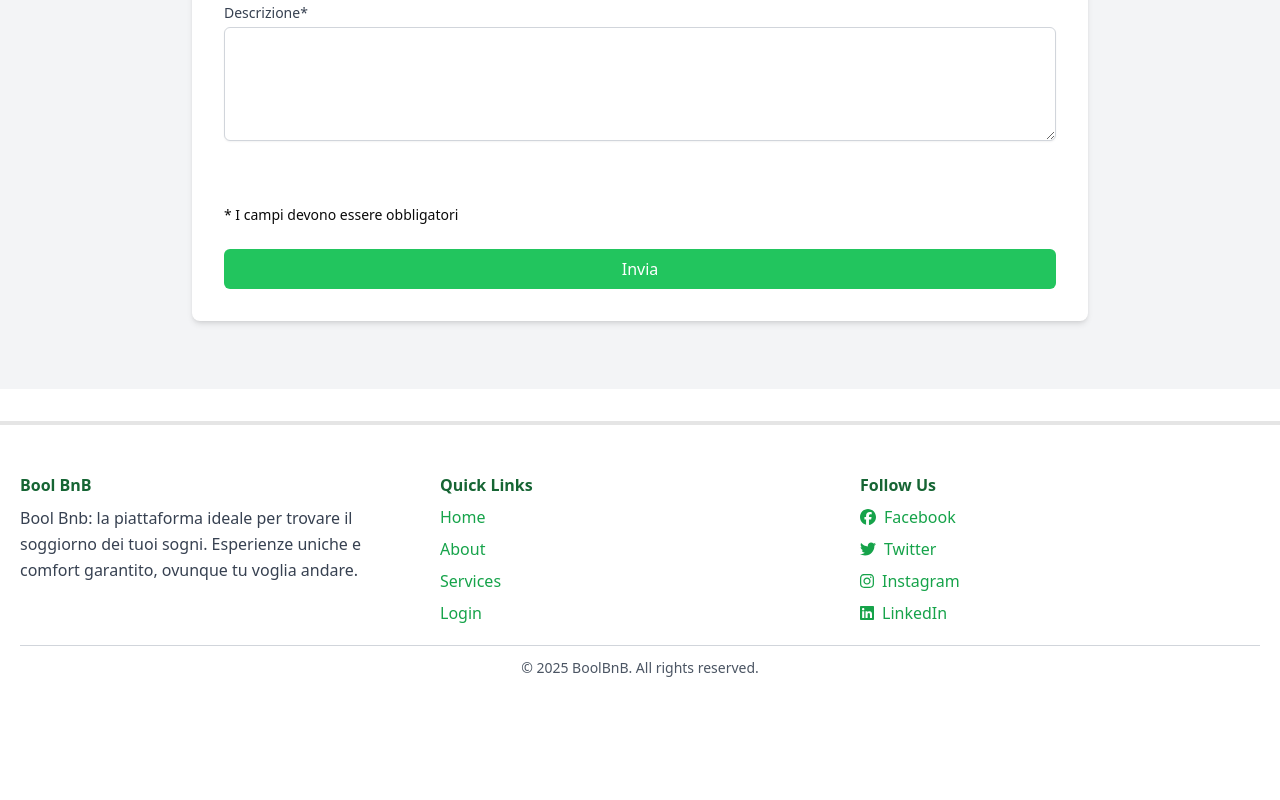
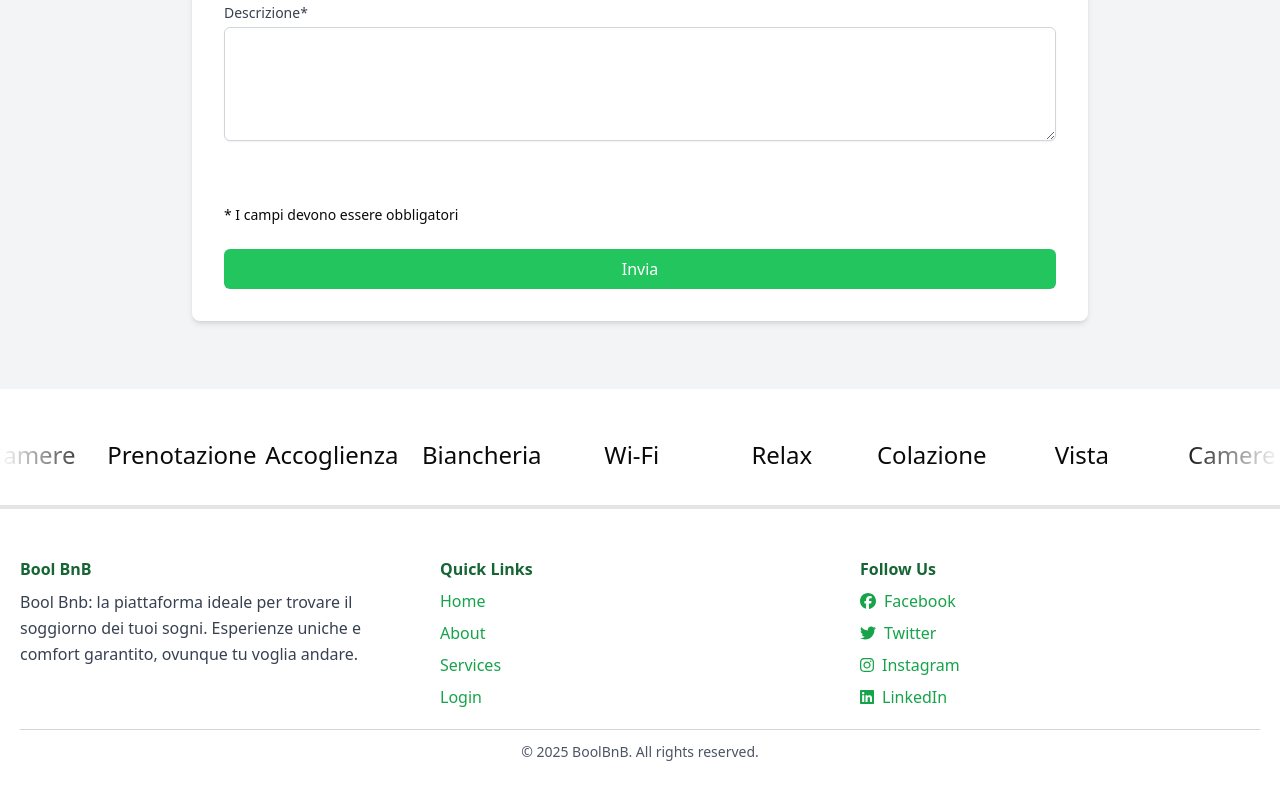
Before and after one commit to AVenturi98/Bool-BnB, a React (Vite) app in the folder client/: page /properties in a window 1280 px wide. Shown: the part 876-1676 px from the top of the page. Before the commit the page ends 1602 px from the top, so only its background shows below. Built offline with nearby package versions, Linux system fonts and the light colour scheme.

Commit message:
ADD: implement InfiniteSlideTextLeft component and integrate into DefaultLayout

```diff
--- /dev/null
+++ b/client/src/components/InfiniteSlideTextLeft.jsx
@@ -0,0 +1,49 @@
+import styles from "./InfiniteSlideTextLeft.module.css";
+
+export default function InfiniteSlideTextLeft() {
+  const textItems = [
+    "Colazione",
+    "Vista",
+    "Camere",
+    "Prenotazione",
+    "Accoglienza",
+    "Biancheria",
+    "Wi-Fi",
+    "Relax",
+    "Colazione",
+    "Vista",
+    "Camere",
+    "Prenotazione",
+    "Accoglienza",
+    "Biancheria",
+    "Wi-Fi",
+    "Relax",
+    "Colazione",
+    "Vista",
+    "Camere",
+    "Prenotazione",
+    "Accoglienza",
+    "Biancheria",
+    "Wi-Fi",
+    "Relax",
+  ];
+
+  return (
+    <div className={styles.container}>
+      <div className={styles.slider}>
+        <div className={styles.slideTrack}>
+          {textItems.map((text, index) => (
+            <div key={index} className={styles.slide}>
+              <span>{text}</span>
+            </div>
+          ))}
+          {textItems.map((text, index) => (
+            <div key={`clone-${index}`} className={styles.slide}>
+              <span>{text}</span>
+            </div>
+          ))}
+        </div>
+      </div>
+    </div>
+  );
+}
--- /dev/null
+++ b/client/src/components/InfiniteSlideTextLeft.module.css
@@ -0,0 +1,69 @@
+.container {
+  width: 100%;
+  position: relative;
+  overflow: hidden;
+  margin-top: 3rem;
+}
+
+.slider {
+  width: 100%;
+  overflow: hidden;
+  position: relative;
+}
+
+.slider::before,
+.slider::after {
+  content: "";
+  position: absolute;
+  top: 0;
+  bottom: 0;
+  width: 100px;
+  z-index: 2;
+  pointer-events: none;
+}
+
+.slider::before {
+  left: 0;
+  background: linear-gradient(
+    to right,
+    rgba(255, 255, 255, 1),
+    rgba(255, 255, 255, 0)
+  );
+}
+
+.slider::after {
+  right: 0;
+  background: linear-gradient(
+    to left,
+    rgba(255, 255, 255, 1),
+    rgba(255, 255, 255, 0)
+  );
+}
+
+.slideTrack {
+  display: flex;
+  width: calc(150px * 16);
+  animation: scroll 20s linear infinite;
+}
+
+.slide {
+  width: 150px;
+  flex-shrink: 0;
+  display: flex;
+  align-items: center;
+  justify-content: center;
+}
+
+.slide span {
+  font-size: 1.5rem;
+  white-space: nowrap;
+}
+
+@keyframes scroll {
+  0% {
+    transform: translateX(0);
+  }
+  100% {
+    transform: translateX(calc(-150px * 8));
+  }
+}
--- a/client/src/layouts/DefaultLayout.jsx
+++ b/client/src/layouts/DefaultLayout.jsx
@@ -1,20 +1,24 @@
-import { Outlet } from "react-router"
-import Header from "../components/Header"
-import Footer from "../components/Footer"
-import GlobalContext from "@/contexts/GlobalContext"
-import { useContext } from "react"
-import Loader from "@/components/Loader"
+import { Outlet } from "react-router";
+import Header from "../components/Header";
+import Footer from "../components/Footer";
+import GlobalContext from "@/contexts/GlobalContext";
+import { useContext } from "react";
+import Loader from "@/components/Loader";
+import InfiniteSlideTextLeft from "@/components/InfiniteSlideTextLeft";
 
 export default function DefualtLayout({ authenticated, setAuthenticated }) {
-
-    const { isLoading } = useContext(GlobalContext)
+  const { isLoading } = useContext(GlobalContext);
 
   return (
     <>
-            <Header authenticated={authenticated} setAuthenticated={setAuthenticated} />
+      <Header
+        authenticated={authenticated}
+        setAuthenticated={setAuthenticated}
+      />
       <Outlet />
+      <InfiniteSlideTextLeft />
       <Footer />
       {isLoading && <Loader />}
     </>
-    )
+  );
 }
```
Lines whose indentation alone changed are shown as unchanged.
